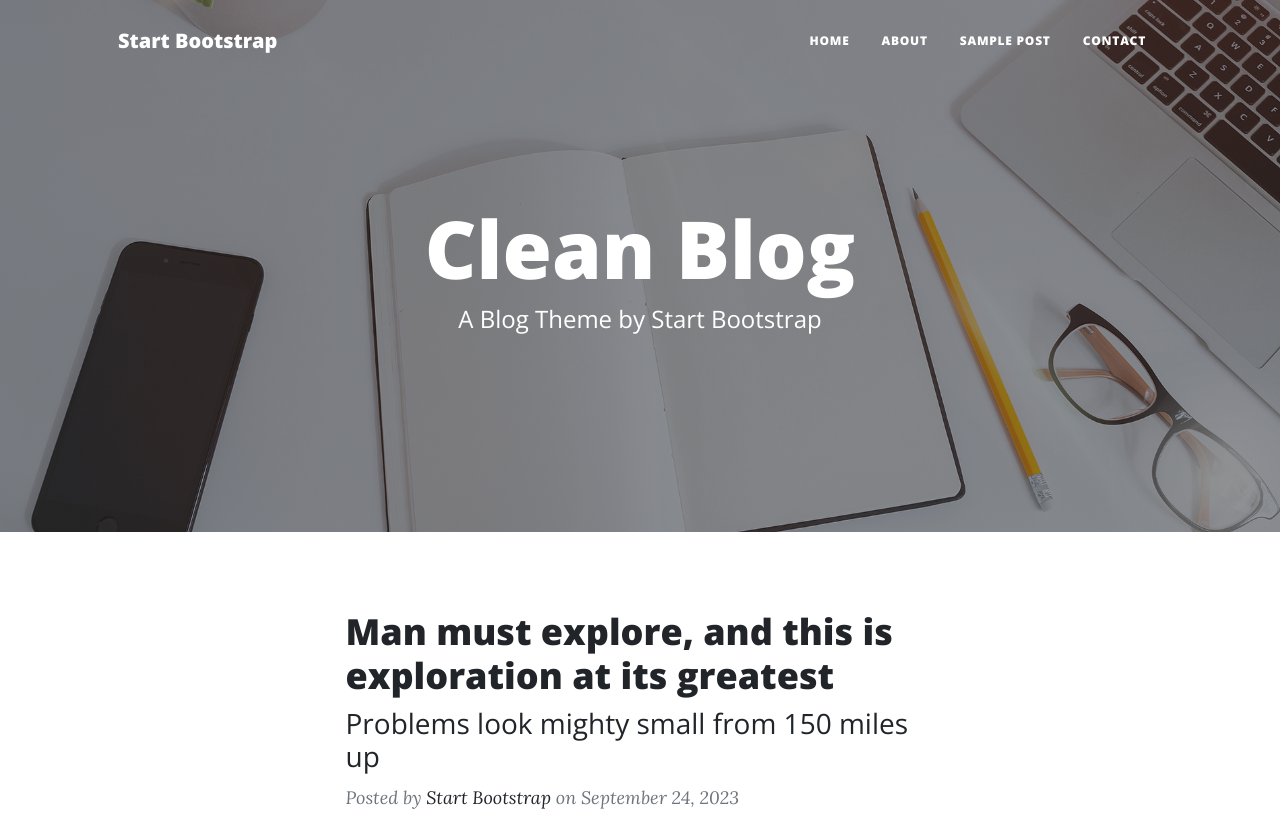
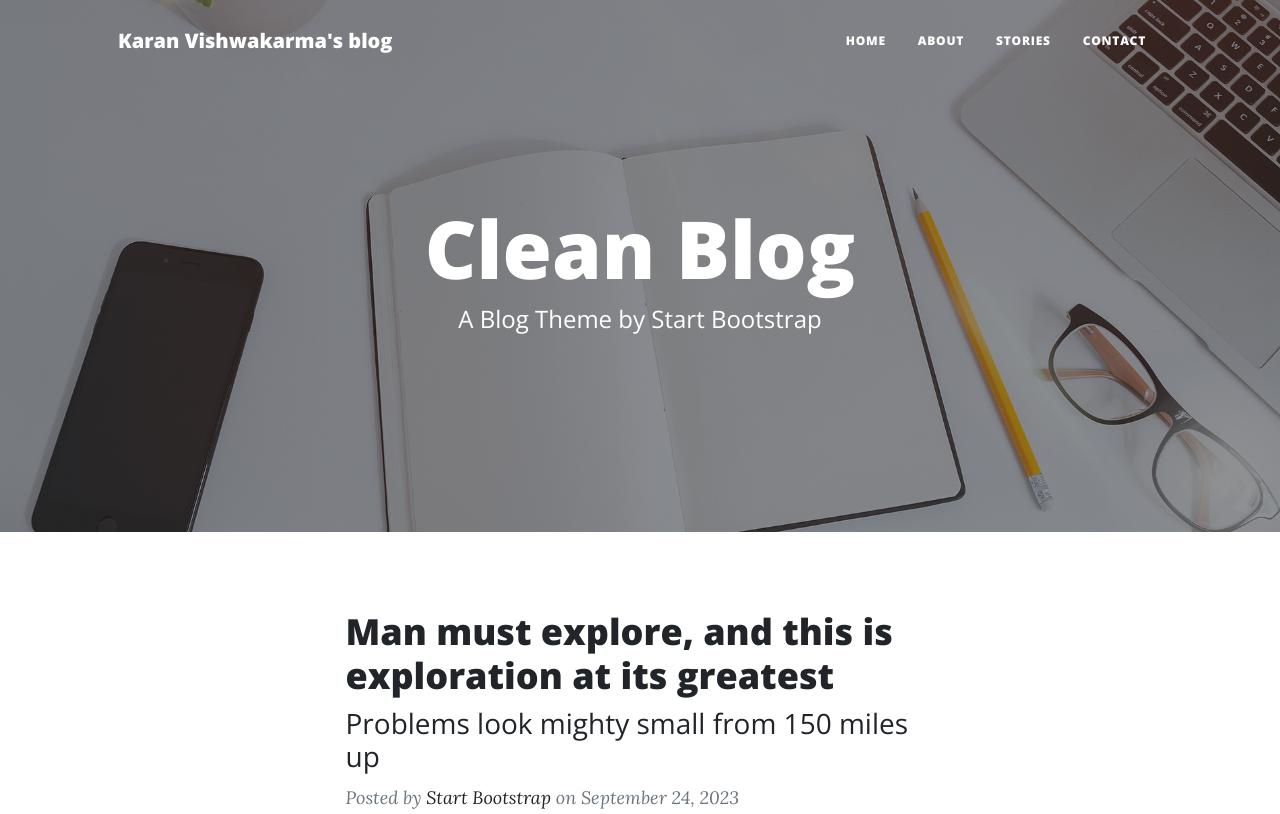
Before and after one commit to karanvishwakarma-blog/writes, a plain HTML site: page index.html in a window 1280 px wide. Shown: the top 814 px of the page. Drawn offline with nearby package versions, Linux system fonts and the light colour scheme.

Commit message:
Update index.html

```diff
--- a/index.html
+++ b/index.html
@@ -5,7 +5,7 @@
         <meta name="viewport" content="width=device-width, initial-scale=1, shrink-to-fit=no" />
         <meta name="description" content="" />
         <meta name="author" content="" />
-        <title>Clean Blog - Start Bootstrap Theme</title>
+        <title>Karan Vishwakarma</title>
         <link rel="icon" type="image/x-icon" href="assets/favicon.ico" />
         <!-- Font Awesome icons (free version)-->
         <script src="https://use.fontawesome.com/releases/v6.3.0/js/all.js" crossorigin="anonymous"></script>
@@ -19,7 +19,7 @@
         <!-- Navigation-->
         <nav class="navbar navbar-expand-lg navbar-light" id="mainNav">
             <div class="container px-4 px-lg-5">
-                <a class="navbar-brand" href="index.html">Start Bootstrap</a>
+                    <a class="navbar-brand" href="index.html">Karan Vishwakarma's blog</a>
                 <button class="navbar-toggler" type="button" data-bs-toggle="collapse" data-bs-target="#navbarResponsive" aria-controls="navbarResponsive" aria-expanded="false" aria-label="Toggle navigation">
                     Menu
                     <i class="fas fa-bars"></i>
@@ -28,7 +28,7 @@
                     <ul class="navbar-nav ms-auto py-4 py-lg-0">
                         <li class="nav-item"><a class="nav-link px-lg-3 py-3 py-lg-4" href="index.html">Home</a></li>
                         <li class="nav-item"><a class="nav-link px-lg-3 py-3 py-lg-4" href="about.html">About</a></li>
-                        <li class="nav-item"><a class="nav-link px-lg-3 py-3 py-lg-4" href="post.html">Sample Post</a></li>
+                        <li class="nav-item"><a class="nav-link px-lg-3 py-3 py-lg-4" href="post.html">Stories</a></li>
                         <li class="nav-item"><a class="nav-link px-lg-3 py-3 py-lg-4" href="contact.html">Contact</a></li>
                     </ul>
                 </div>
```
